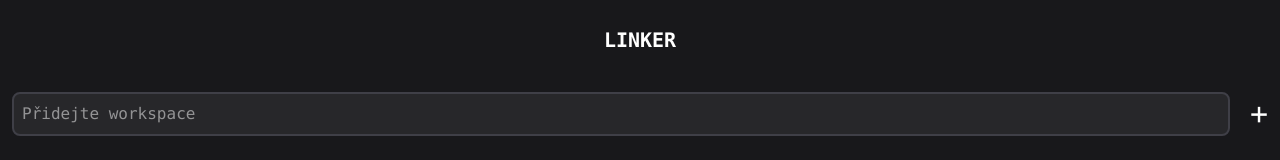
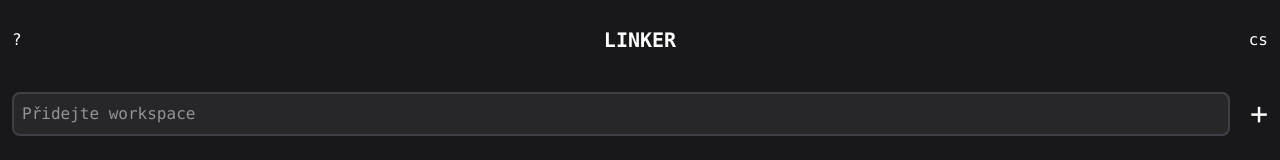
Before and after one commit to MrHyaena/workplace, a React (Vite) app: page / in a window 1280 px wide. Shown: the top 160 px of the page. Built offline with nearby package versions, Linux system fonts and the light colour scheme.

Commit message:
Settings: Lang settings

```diff
--- a/src/App.tsx
+++ b/src/App.tsx
@@ -4,6 +4,7 @@ import { FaPen } from "react-icons/fa";
 import { IoClose } from "react-icons/io5";
 import { MdKeyboardBackspace } from "react-icons/md";
 import { TiDeleteOutline } from "react-icons/ti";
+import { localization } from "./localization";
 
 window.addEventListener(
   "dragover",
@@ -28,11 +29,25 @@ type workspaceType = {
 
 type workspacesType = workspaceType[];
 
+type langType = {
+  addWorkspacePlaceholder: string;
+  addLinkPlaceholder: string;
+  advice: {
+    heading: string;
+    texts: {
+      letter: string;
+      text: string;
+    }[];
+  };
+};
+
 function Workspace({
+  texts,
   workspaces,
   workspace,
   setWorkspaces,
 }: {
+  texts: langType;
   workspaces: workspaceType[];
   workspace: workspaceType;
   setWorkspaces: React.Dispatch<React.SetStateAction<workspacesType>>;
@@ -44,19 +59,24 @@ function Workspace({
   const [settings, setSettings] = useState<
     "keepAll" | "keepCurrent" | "keepNone"
   >(workspace.settings);
+  const [link, setLink] = useState<string>("");
 
   function deleteUrl(item: string) {
     const newArray = urls.filter((url) => item != url);
     setUrls([...newArray]);
   }
 
+  function addUrl(url: string) {
+    if (!url.includes("http")) {
+      url = "https://" + url;
+    }
+    console.log(url);
+    setUrls([...urls, url]);
+  }
+
   function dropUrl(event: React.DragEvent<HTMLDivElement>) {
     let data = event.dataTransfer.getData("text");
-    if (!data.includes("http")) {
-      data = "https://" + data;
-    }
-    console.log(data);
-    setUrls([...urls, data]);
+    addUrl(data);
     return;
   }
 
@@ -109,7 +129,11 @@ function Workspace({
   return (
     <>
       <div className="bg-zinc-800 rounded-lg flex flex-col gap-2 overflow-hidden">
-        <div className="group grid grid-cols-[1fr_3fr_1fr] items-center">
+        <div
+          className={`group grid grid-cols-[1fr_3fr_1fr] items-center ${
+            toggle && "border-b border-y-zinc-600"
+          }`}
+        >
           <CiLink
             onClick={(e) => {
               e.stopPropagation();
@@ -195,7 +219,18 @@ function Workspace({
               </p>
             </div>
             <div className="flex flex-col items-stretch p-2">
-              <div
+              <input
+                value={link}
+                onChange={(e) => {
+                  setLink(e.target.value);
+                }}
+                onKeyDown={(e) => {
+                  if (e.code == "Enter") {
+                    addUrl(link);
+                    setLink("");
+                  }
+                }}
+                placeholder={texts.addLinkPlaceholder}
                 onDragEnter={() => {
                   setDragover(true);
                 }}
@@ -210,13 +245,13 @@ function Workspace({
                 className={`p-4 ${
                   dragover ? "bg-zinc-600" : "bg-zinc-700"
                 } text-center rounded-lg border-2 border-zinc-500 text-zinc-400`}
-              >
-                Zde vložte odkaz
-              </div>
+              ></input>
               {urls.map((item) => {
                 return (
-                  <>
-                    <div className="grid grid-cols-[4fr_1fr] items-center py-2">
+                  <div
+                    key={item}
+                    className="grid grid-cols-[4fr_1fr] items-center py-2"
+                  >
                     <div className="overflow-hidden">
                       <a href={item} className="text-nowrap">
                         {item}
@@ -230,7 +265,6 @@ function Workspace({
                       className="justify-self-end hover:text-rose-400 cursor-pointer"
                     />
                   </div>
-                  </>
                 );
               })}
             </div>
@@ -244,6 +278,9 @@ function Workspace({
 function App() {
   const [workspaces, setWorkspaces] = useState<workspacesType>([]);
   const [newWorkspaceName, setNewWorkspaceName] = useState<string>("");
+  const [lang, setLang] = useState<"cs" | "en">("cs");
+  const [texts, setTexts] = useState<langType>(localization.cs);
+  const [adviceToggle, setAdviceToggle] = useState<boolean>(false);
 
   useEffect(() => {
     async function getData() {
@@ -269,15 +306,60 @@ function App() {
   return (
     <>
       <div
-        className={`bg-zinc-900 h-screen grid grid-rows-[80px_1fr] font-mono text-white`}
+        className={`bg-zinc-900 min-h-screen grid grid-rows-[80px_1fr] font-mono text-white`}
       >
-        <div className="flex justify-center items-center ">
-          <p className="font-semibold text-xl">LINKER</p>
+        <div className="grid grid-cols-[1fr_3fr_1fr] items-center p-3">
+          {adviceToggle && (
+            <div className="absolute top-20 left-0 w-full p-2">
+              <div className="bg-zinc-800 p-5 rounded-lg flex flex-col gap-4">
+                <p>{texts.advice.heading}</p>
+                {texts.advice.texts.map((item) => {
+                  return (
+                    <div key={item.letter} className="flex gap-2">
+                      <p>{item.letter}:</p>
+                      <p>{item.text}</p>
+                    </div>
+                  );
+                })}
+              </div>
+            </div>
+          )}
+          <div className="flex">
+            <p
+              onMouseEnter={() => {
+                setAdviceToggle(true);
+              }}
+              onMouseLeave={() => {
+                setAdviceToggle(false);
+              }}
+            >
+              ?
+            </p>
+          </div>
+          <p className="font-semibold text-xl col-start-2 justify-self-center">
+            LINKER
+          </p>
+          <p
+            onClick={() => {
+              if (lang == "cs") {
+                setTexts(localization.en);
+                setLang("en");
+              } else {
+                setTexts(localization.cs);
+                setLang("cs");
+              }
+            }}
+            className="justify-self-end cursor-pointer hover:text-emerald-500"
+          >
+            {lang}
+          </p>
         </div>
         <div className="flex flex-col gap-5 items-stretch p-3">
           {workspaces.map((item) => {
             return (
               <Workspace
+                key={item.name}
+                texts={texts}
                 workspaces={workspaces}
                 workspace={item}
                 setWorkspaces={setWorkspaces}
@@ -290,7 +372,7 @@ function App() {
                 setNewWorkspaceName(e.target.value);
               }}
               value={newWorkspaceName}
-              placeholder="Přidejte workspace"
+              placeholder={texts.addWorkspacePlaceholder}
               type="text"
               className="p-2 bg-zinc-800 border-2 border-zinc-700 w-full rounded-lg"
             ></input>
--- /dev/null
+++ b/src/localization.ts
@@ -0,0 +1,33 @@
+export const localization = {
+  cs: {
+    addWorkspacePlaceholder: "Přidejte workspace",
+    addLinkPlaceholder: "Zde vložte/napište odkaz",
+    advice: {
+      heading: "Ovládání",
+      texts: [
+        {
+          letter: "N",
+          text: "Zavře všechny otevřené záložky a otevře workspace.",
+        },
+        { letter: "C", text: "Ponechá otevřenou pouze současnou záložku." },
+        { letter: "A", text: "Ponechá všechny otevřené záložky." },
+      ],
+    },
+  },
+
+  en: {
+    addWorkspacePlaceholder: "Add workspace",
+    addLinkPlaceholder: "Insert or drop link",
+    advice: {
+      heading: "Controls",
+      texts: [
+        {
+          letter: "N",
+          text: "Closes all opend tabs.",
+        },
+        { letter: "C", text: "Only current tab stays open." },
+        { letter: "A", text: "All opened tabs stay open." },
+      ],
+    },
+  },
+};
```
Also changed, not shown: public/icon.png. Lines whose indentation alone changed are shown as unchanged.
